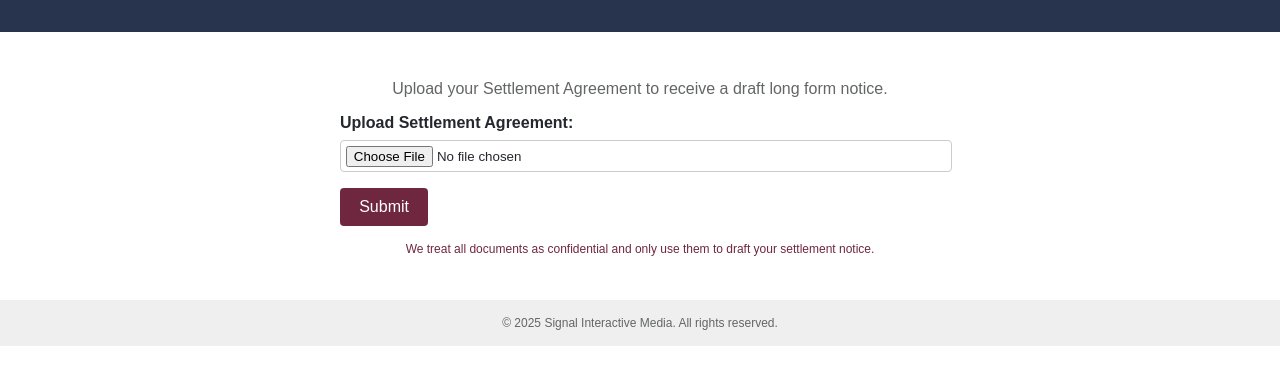
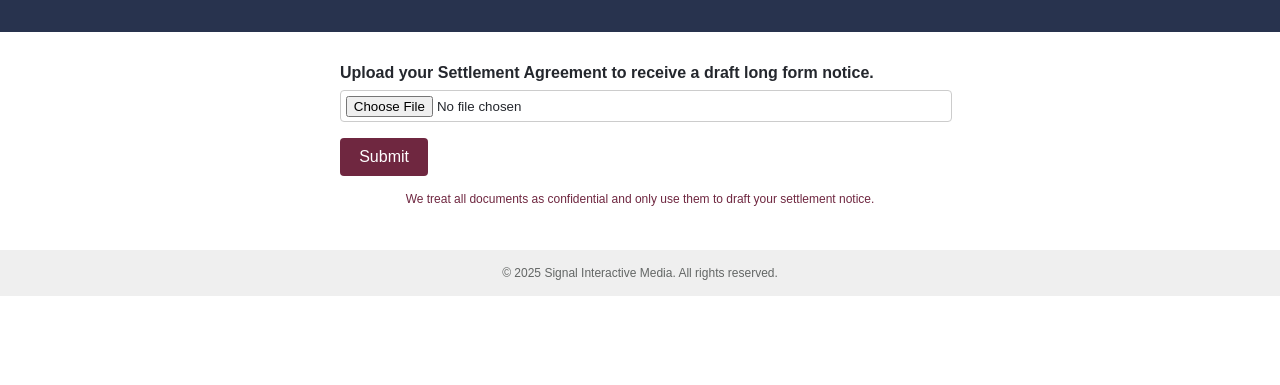
Before and after one commit to Wheaties71/settlement-notice-site, a plain HTML site: page index.html in a window 1280 px wide. Shown: the part 131-516 px from the top of the page. Drawn offline with Linux system fonts and the light colour scheme.

Commit message:
Update index.html

```diff
--- a/index.html
+++ b/index.html
@@ -81,11 +81,8 @@
     <h1>Plain Language Settlement Notice Tool</h1>
   </header>
   <main>
-    <p class="description">
-      Upload your Settlement Agreement to receive a draft long form notice.
-    </p>
     <form action="https://primary-production-5bb2b.up.railway.app/webhook/dffa7dde-c90a-4893-b26c-64869fadd722" method="POST" enctype="multipart/form-data">
-      <label for="settlementFile">Upload Settlement Agreement:</label>
+      <label for="settlementFile">Upload your Settlement Agreement to receive a draft long form notice.</label>
       <input type="file" id="settlementFile" name="settlementFile" accept=".pdf,.doc,.docx,.txt" required>
       <button type="submit">Submit</button>
     </form>
```
